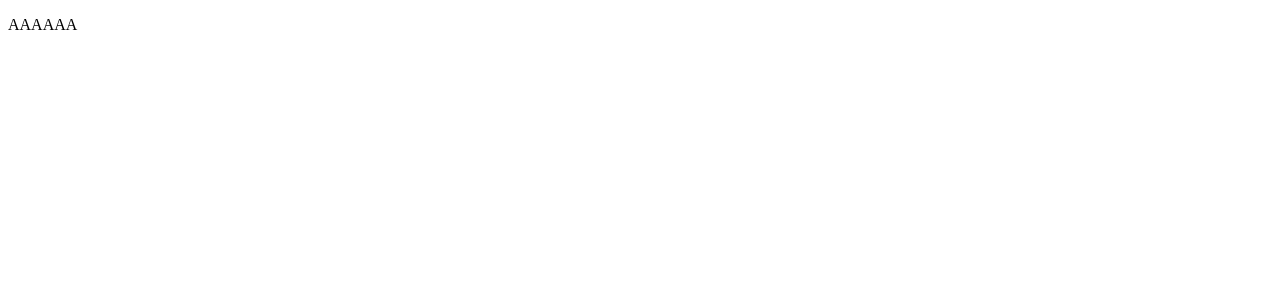
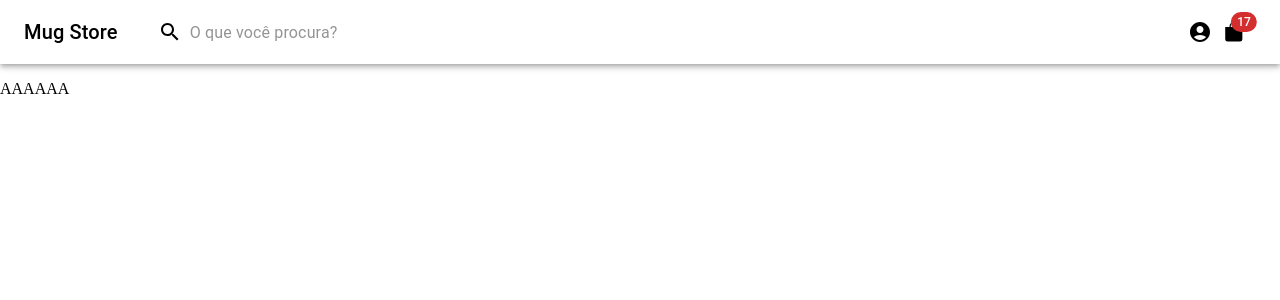
Before and after one commit to AmandaNobre/Mug-Store, a React (Create React App) app: page / in a window 1280 px wide. Shown: the top 300 px of the page. Built offline with nearby package versions, Linux system fonts and the light colour scheme.

Commit message:
criação da navbar

```diff
--- a/package.json
+++ b/package.json
@@ -5,6 +5,7 @@
   "dependencies": {
     "@emotion/react": "^11.8.2",
     "@emotion/styled": "^11.8.1",
+    "@mui/icons-material": "^5.5.0",
     "@mui/material": "^5.5.0",
     "@testing-library/jest-dom": "^5.16.2",
     "@testing-library/react": "^12.1.4",
@@ -16,11 +17,14 @@
     "react": "^17.0.2",
     "react-bootstrap": "^2.2.1",
     "react-dom": "^17.0.2",
+    "react-icons": "^4.3.1",
     "react-lottie": "^1.2.3",
     "react-redux": "^7.2.6",
     "react-router-dom": "^5.3.0",
     "react-scripts": "5.0.0",
     "redux": "^4.1.2",
+    "sass": "^1.49.9",
+    "sass-loader": "^12.6.0",
     "typescript": "^4.6.2",
     "web-vitals": "^2.1.4"
   },
--- a/public/index.html
+++ b/public/index.html
@@ -1,5 +1,5 @@
 <!DOCTYPE html>
-<html lang="en">
+<html lang="pt-br">
   <head>
     <meta charset="utf-8" />
     <link rel="icon" href="%PUBLIC_URL%/favicon.ico" />
@@ -13,7 +13,7 @@
     <link rel="manifest" href="%PUBLIC_URL%/manifest.json" />
     <title>Mug Store</title>
   </head>
-  <body>
+  <body style="margin: 0;">
     <noscript>You need to enable JavaScript to run this app.</noscript>
     <div id="root"></div>
   </body>
--- /dev/null
+++ b/src/components/Button/index.ts
@@ -0,0 +1,5 @@
+const Button = () =>{
+
+}
+
+export default Button;
--- /dev/null
+++ b/src/components/ConfigIcon/index.tsx
@@ -0,0 +1,17 @@
+import { IconContext } from "react-icons";
+
+interface ConfigIconProps {
+  children: any;
+  color: string;
+  size: string;
+}
+
+export default function ConfigIcon({ children, color, size }: ConfigIconProps) {
+  return (
+    <>
+      <IconContext.Provider value={{ color: color, size: size }}>
+        {children}
+      </IconContext.Provider>
+    </>
+  );
+}
--- /dev/null
+++ b/src/containers/TheHeader.tsx
@@ -0,0 +1,217 @@
+import * as React from "react";
+import { styled, alpha } from "@mui/material/styles";
+import AppBar from "@mui/material/AppBar";
+import Box from "@mui/material/Box";
+import Toolbar from "@mui/material/Toolbar";
+import IconButton from "@mui/material/IconButton";
+import Typography from "@mui/material/Typography";
+import InputBase from "@mui/material/InputBase";
+import Badge from "@mui/material/Badge";
+import MenuItem from "@mui/material/MenuItem";
+import Menu from "@mui/material/Menu";
+import MenuIcon from "@mui/icons-material/Menu";
+import SearchIcon from "@mui/icons-material/Search";
+import AccountCircle from "@mui/icons-material/AccountCircle";
+import MailIcon from "@mui/icons-material/Mail";
+import NotificationsIcon from "@mui/icons-material/Notifications";
+import MoreIcon from "@mui/icons-material/MoreVert";
+import { BsFillBagFill } from "react-icons/bs";
+import ConfigIcon from "../components/ConfigIcon";
+import "./header.scss";
+
+const Search = styled("div")(({ theme }) => ({
+  position: "relative",
+  borderRadius: theme.shape.borderRadius,
+  backgroundColor: alpha(theme.palette.common.white, 0.15),
+  "&:hover": {
+    backgroundColor: alpha(theme.palette.common.white, 0.25),
+  },
+  marginRight: theme.spacing(2),
+  marginLeft: 0,
+  width: "100%",
+  [theme.breakpoints.up("sm")]: {
+    marginLeft: theme.spacing(3),
+    width: "auto",
+  },
+}));
+
+const SearchIconWrapper = styled("div")(({ theme }) => ({
+  padding: theme.spacing(0, 2),
+  height: "100%",
+  position: "absolute",
+  pointerEvents: "none",
+  display: "flex",
+  alignItems: "center",
+  justifyContent: "center",
+}));
+
+const StyledInputBase = styled(InputBase)(({ theme }) => ({
+  color: "inherit",
+  "& .MuiInputBase-input": {
+    padding: theme.spacing(1, 1, 1, 0),
+    // vertical padding + font size from searchIcon
+    paddingLeft: `calc(1em + ${theme.spacing(4)})`,
+    transition: theme.transitions.create("width"),
+    width: "100%",
+    [theme.breakpoints.up("md")]: {
+      width: "20ch",
+    },
+  },
+}));
+
+export default function TheHeader() {
+  const [anchorEl, setAnchorEl] = React.useState<null | HTMLElement>(null);
+  const [mobileMoreAnchorEl, setMobileMoreAnchorEl] =
+    React.useState<null | HTMLElement>(null);
+
+  const isMenuOpen = Boolean(anchorEl);
+  const isMobileMenuOpen = Boolean(mobileMoreAnchorEl);
+
+  const handleProfileMenuOpen = (event: React.MouseEvent<HTMLElement>) => {
+    setAnchorEl(event.currentTarget);
+  };
+
+  const handleMobileMenuClose = () => {
+    setMobileMoreAnchorEl(null);
+  };
+
+  const handleMenuClose = () => {
+    setAnchorEl(null);
+    handleMobileMenuClose();
+  };
+
+  const handleMobileMenuOpen = (event: React.MouseEvent<HTMLElement>) => {
+    setMobileMoreAnchorEl(event.currentTarget);
+  };
+
+  const menuId = "primary-search-account-menu";
+  const renderMenu = (
+    <Menu
+      anchorEl={anchorEl}
+      anchorOrigin={{
+        vertical: "top",
+        horizontal: "right",
+      }}
+      id={menuId}
+      keepMounted
+      transformOrigin={{
+        vertical: "top",
+        horizontal: "right",
+      }}
+      open={isMenuOpen}
+      onClose={handleMenuClose}
+    >
+      <MenuItem onClick={handleMenuClose}>Minha Conta</MenuItem>
+      <MenuItem onClick={handleMenuClose}>Sair</MenuItem>
+    </Menu>
+  );
+
+  const mobileMenuId = "primary-search-account-menu-mobile";
+  const renderMobileMenu = (
+    <Menu
+      anchorEl={mobileMoreAnchorEl}
+      anchorOrigin={{
+        vertical: "top",
+        horizontal: "right",
+      }}
+      id={mobileMenuId}
+      keepMounted
+      transformOrigin={{
+        vertical: "top",
+        horizontal: "right",
+      }}
+      open={isMobileMenuOpen}
+      onClose={handleMobileMenuClose}
+    >
+      <MenuItem onClick={handleProfileMenuOpen}>
+        <IconButton
+          size="large"
+          aria-label="account of current user"
+          aria-controls="primary-search-account-menu"
+          aria-haspopup="true"
+          color="inherit"
+        >
+          <AccountCircle />
+        </IconButton>
+        <p>Perfil</p>
+      </MenuItem>
+      <MenuItem>
+        <IconButton size="large" aria-label="show 4 new mails" color="inherit">
+          <Badge badgeContent={4} color="error">
+            <ConfigIcon color="black" size="1em">
+              <BsFillBagFill />
+            </ConfigIcon>
+          </Badge>
+        </IconButton>
+        <p>Sobre-nós</p>
+      </MenuItem>
+    </Menu>
+  );
+
+  return (
+    <Box sx={{ flexGrow: 1 }}>
+      <AppBar position="static">
+        <Toolbar>
+          <Box sx={{ display: { xs: "flex", md: "none" } }}>
+            <IconButton
+              size="large"
+              aria-label="show more"
+              aria-controls={mobileMenuId}
+              aria-haspopup="true"
+              onClick={handleMobileMenuOpen}
+              color="inherit"
+            >
+              <MenuIcon />
+            </IconButton>
+          </Box>
+          <Typography
+            variant="h6"
+            noWrap
+            component="div"
+            sx={{ display: { xs: "none", sm: "block" } }}
+          >
+            Mug Store
+          </Typography>
+          <Search>
+            <SearchIconWrapper>
+              <SearchIcon />
+            </SearchIconWrapper>
+            <StyledInputBase
+              placeholder="O que você procura?"
+              inputProps={{ "aria-label": "search" }}
+            />
+          </Search>
+          <Box sx={{ flexGrow: 1 }} />
+          <Box sx={{ display: { xs: "none", md: "flex" } }}>
+            <IconButton
+              size="large"
+              edge="end"
+              aria-label="account of current user"
+              aria-controls={menuId}
+              aria-haspopup="true"
+              onClick={handleProfileMenuOpen}
+              color="inherit"
+            >
+              <AccountCircle />
+            </IconButton>
+          </Box>
+          <Box className="bag" sx={{ display: { xs: "none", md: "flex" } }}>
+            <IconButton
+              size="large"
+              aria-label="17 itens na sacola"
+              color="inherit"
+            >
+              <Badge badgeContent={17} color="error">
+                <ConfigIcon color="black" size="0.7em">
+                  <BsFillBagFill />
+                </ConfigIcon>
+              </Badge>
+            </IconButton>
+          </Box>
+        </Toolbar>
+      </AppBar>
+      {renderMobileMenu}
+      {renderMenu}
+    </Box>
+  );
+}
--- a/src/containers/TheLayout.tsx
+++ b/src/containers/TheLayout.tsx
@@ -1,11 +1,13 @@
 import React from "react";
-import Home from "../pages/home";
+import Home from "../pages/Home";
+import TheHeader from "./TheHeader";
 
 const TheLayout = () => {
   return (
-    <div>
+    <>
+      <TheHeader />
       <Home />
-    </div>
+    </>
   );
 };
 
--- /dev/null
+++ b/src/containers/header.scss
@@ -0,0 +1,19 @@
+.css-hip9hq-MuiPaper-root-MuiAppBar-root {
+  background-color: inherit !important;
+  color: black !important;
+}
+@media (min-width: 0px) {
+  .css-1futezt-MuiTypography-root {
+    display: block !important;
+  }
+}
+@media (min-width: 0px){
+.bag {
+    display: block !important;
+}}
+
+@media(min-width: 0px){
+    .css-96uuyl {
+        top:20% !important;
+    }
+}
--- a/src/containers/index.tsx
+++ /dev/null
@@ -1,3 +0,0 @@
-import TheLayout from "./TheLayout";
-
-export {TheLayout};
```
Also changed, not shown: src/pages/Home/index.tsx (renamed from src/pages/home/index.tsx), 1 other file (tests, documents, lock files or other folders).
